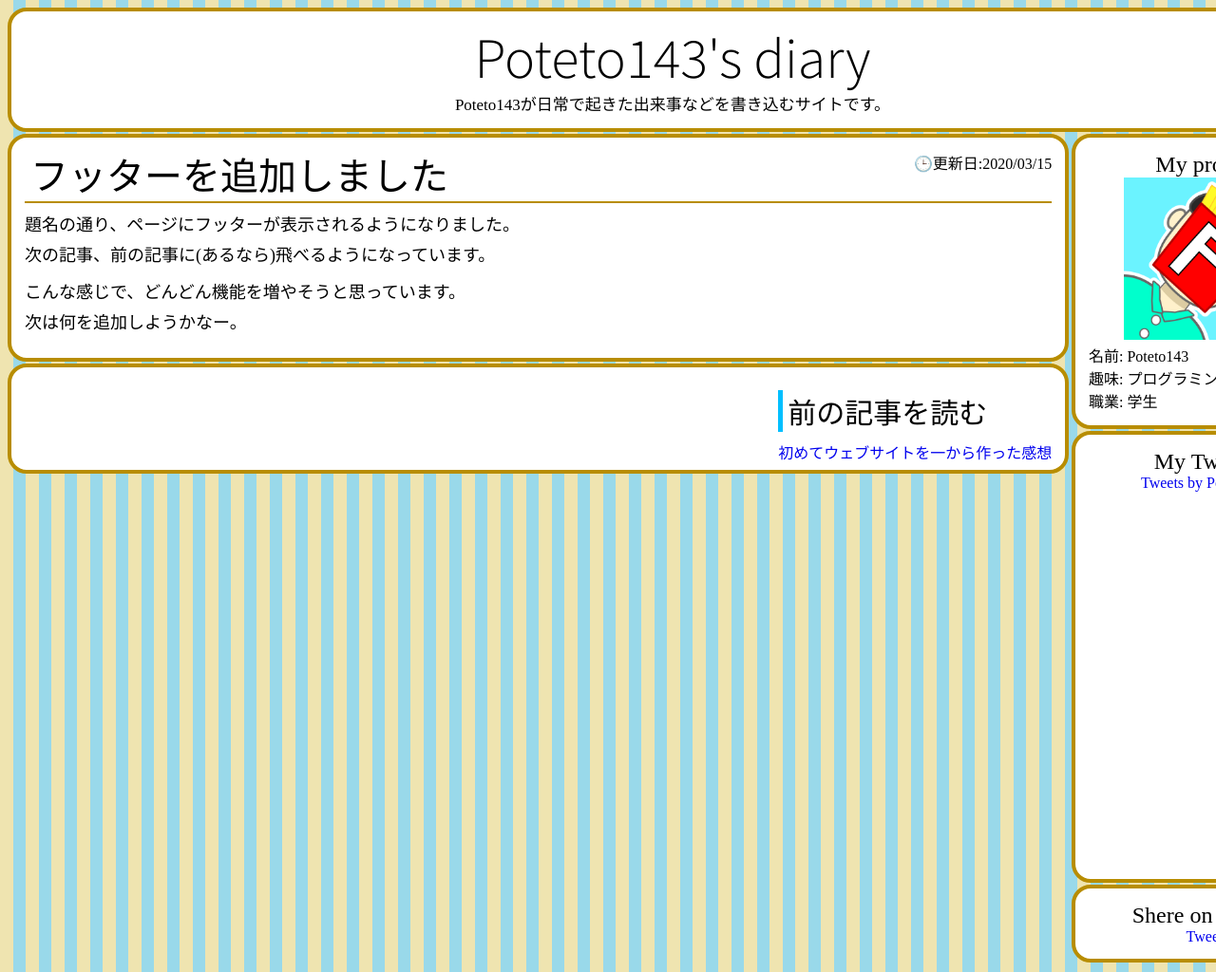
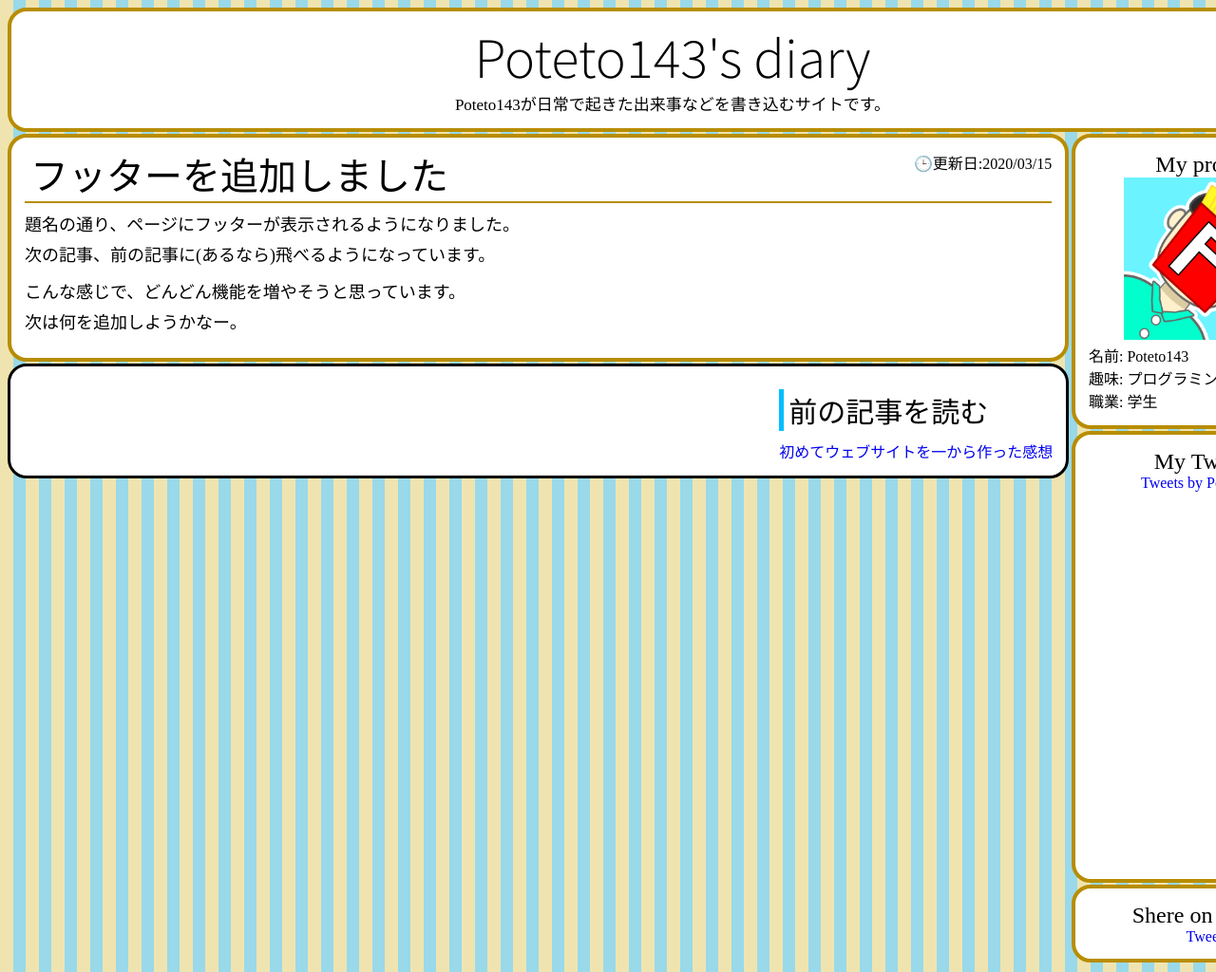
Before and after one commit to Poteto143/Poteto143s_diary, a Jekyll site: the page built from _posts/2020-03-15-add_footer.markdown, in a window 1280 px wide. Shown: the whole page at 95% size. Built offline with Jekyll 4.4.1, drawn with Linux system fonts in a browser that asks for light colours; comment, search, counter and statistics services are not loaded.

Commit message:
フッターの表示を直した

```diff
--- a/_includes/footer.html
+++ b/_includes/footer.html
@@ -1,5 +1,5 @@
 <footer>
-    <div class="block" style="height:80px;">
+    <div class="block" style="border: 3px solid #000;">
         {%- if page.next -%}
             <div style="float: left;">
                 <h2>次の記事を読む</h2>
@@ -7,9 +7,11 @@
             </div>
         {%- endif -%}
         {%- if page.previous-%}
-        <div style="float: right;">
+            <div style="text-align: right;">
+                <div style="display:inline-block; text-align: left;">
                     <h2>前の記事を読む</h2>
                     <a href="{{ site.url }}{{ page.previous.url }}">{{page.previous.title}}</a>
+                </div>
             </div>
         {%- endif -%}
     </div>
```
Lines whose indentation alone changed are shown as unchanged.
